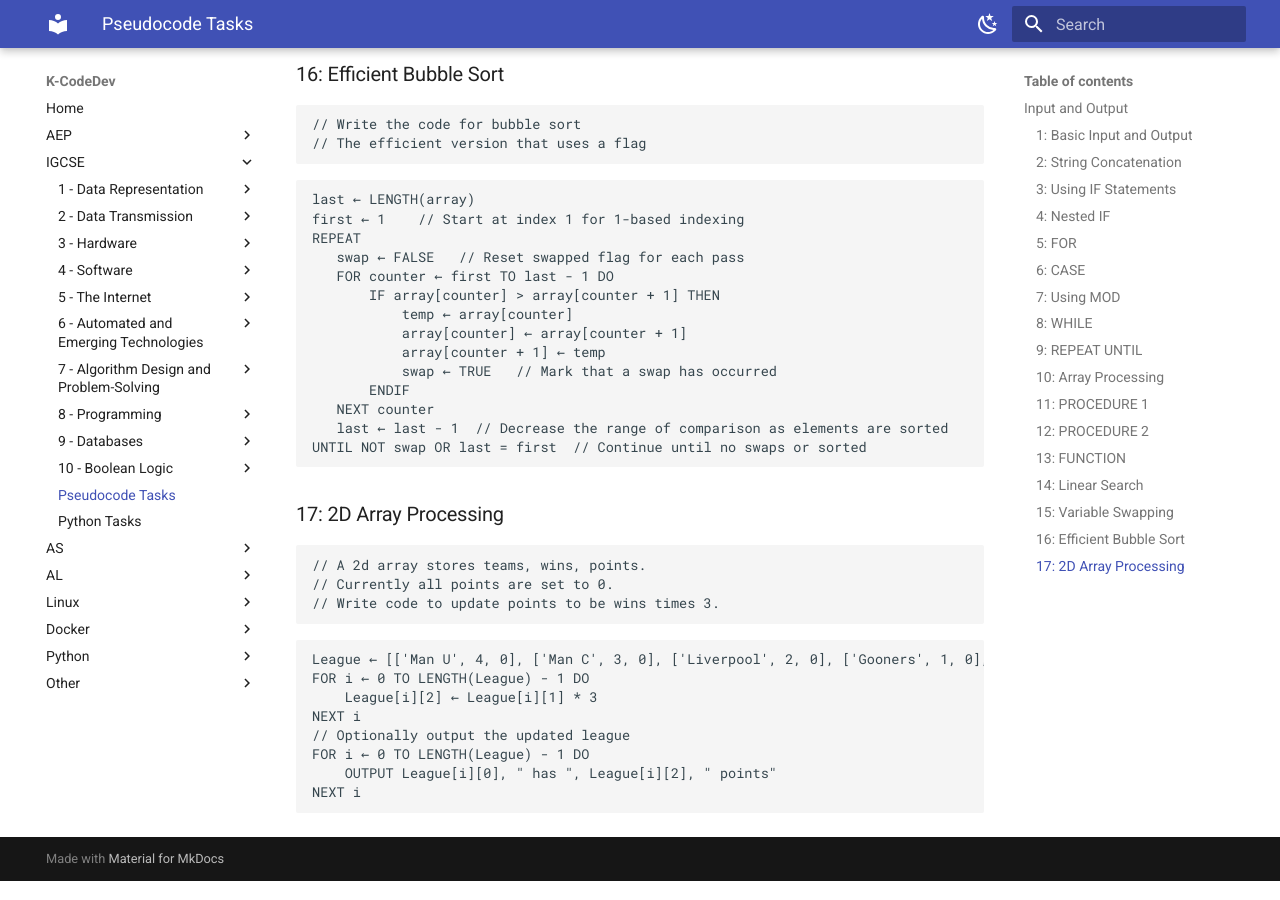
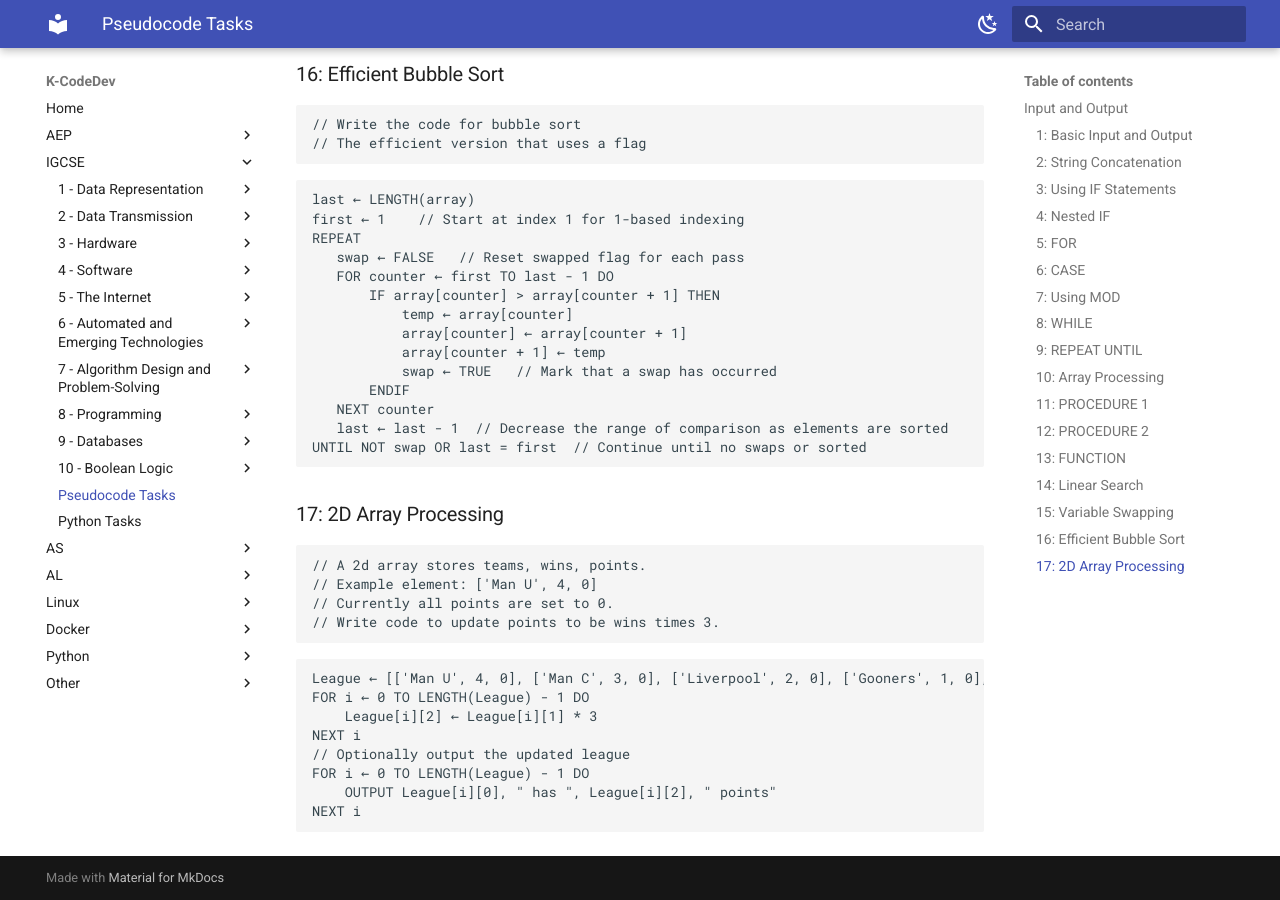
Before and after one commit to kcodedev/mkdocs, an MkDocs documentation site: the page built from docs/IG/pseudocode-tasks.md, in a window 1280 px wide and 900 px high, scrolled down 6267 px. Built offline with MkDocs 1.6.1 and Material for MkDocs 9.7.7, drawn with Linux system fonts in a browser that asks for light colours.

Commit message:
add example element for 2D array processing in pseudocode and Python tasks

````diff
--- a/docs/IG/pseudocode-tasks.md
+++ b/docs/IG/pseudocode-tasks.md
@@ -324,6 +324,7 @@ UNTIL NOT swap OR last = first  // Continue until no swaps or sorted
 ### 17: 2D Array Processing
 ```plaintext
 // A 2d array stores teams, wins, points.
+// Example element: ['Man U', 4, 0]
 // Currently all points are set to 0.
 // Write code to update points to be wins times 3.
 ```
````
Also changed, not shown: docs/IG/python-tasks.md (+1 -0 lines).
